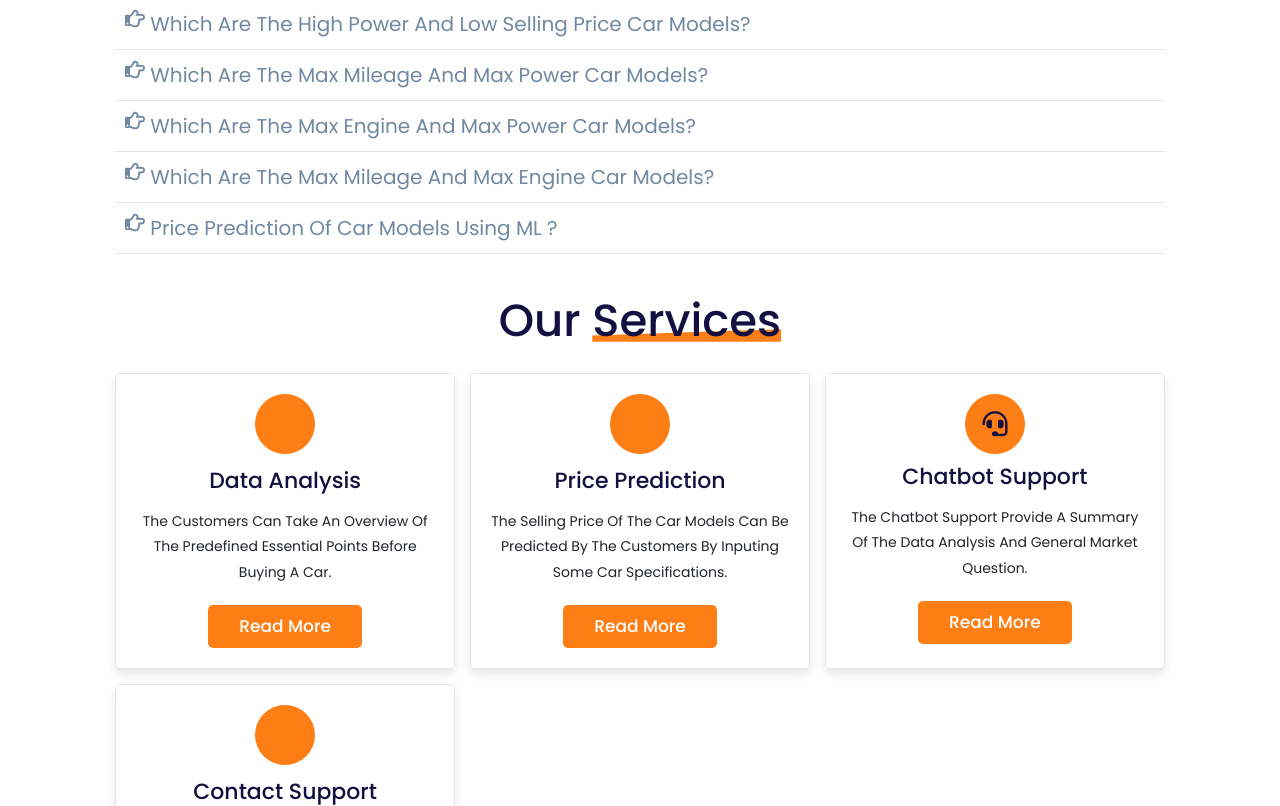
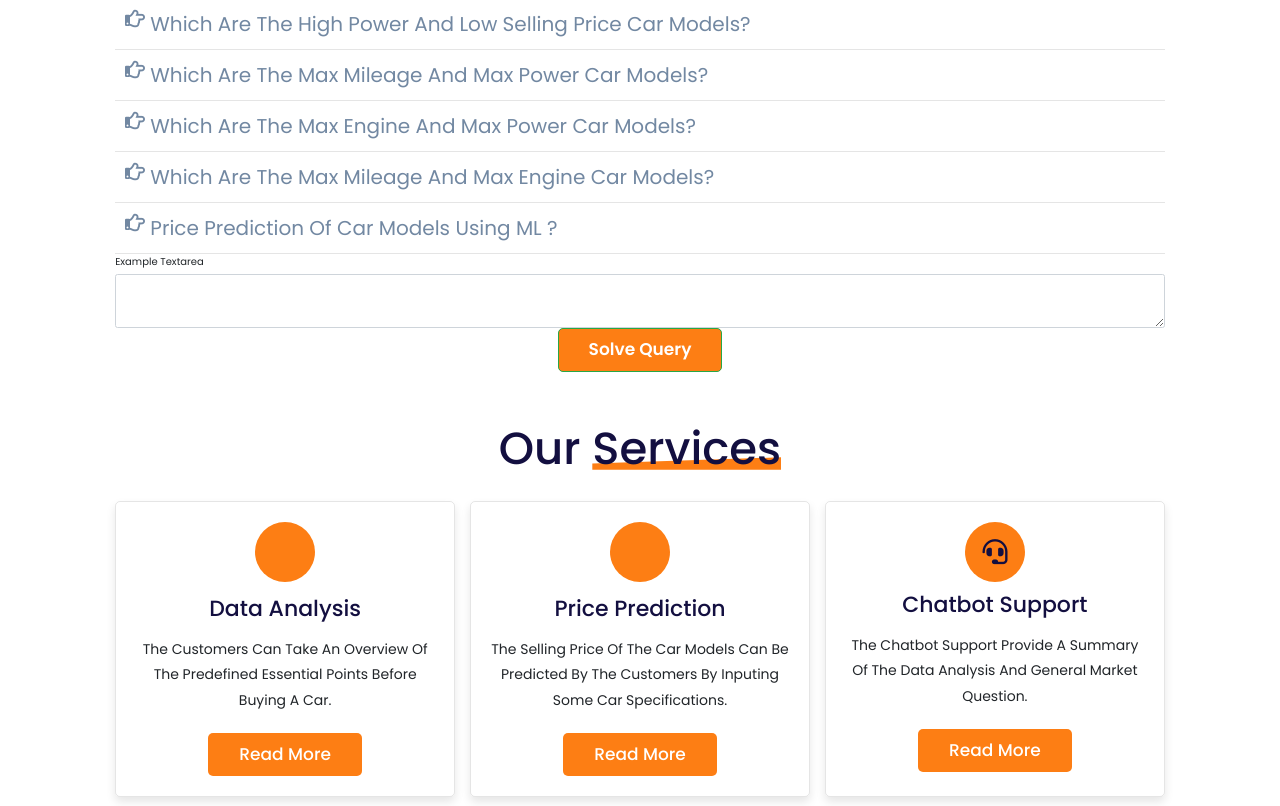
Before and after one commit to ShrutiMishra-2002/Car-Search-Karo, a Django app: page / in a window 1280 px wide. Shown: the part 1730-2536 px from the top of the page. Run offline with Django 4.2, Linux system fonts and the light colour scheme; parts of the project's set-up code (start-up, migrations or seed data) failed here and were passed over; some libraries are stand-ins or nearby versions.

```diff
--- a/cars/settings.py
+++ b/cars/settings.py
@@ -11,6 +11,8 @@ https://docs.djangoproject.com/en/4.0/ref/settings/
 """
 import os
 from pathlib import Path
+from decouple import config
+import environ
 
 # Build paths inside the project like this: BASE_DIR / 'subdir'.
 BASE_DIR = Path(__file__).resolve().parent.parent
@@ -83,6 +85,9 @@ TEMPLATES = [
 
 WSGI_APPLICATION = 'cars.wsgi.application'
 
+env = environ.Env()
+environ.Env.read_env()
+API_KEY = env("API_KEY")
 
 # Database
 # https://docs.djangoproject.com/en/4.0/ref/settings/#databases
--- a/selectCar/templates/selectCar/index.html
+++ b/selectCar/templates/selectCar/index.html
@@ -190,6 +190,20 @@ Page {% endblock %} {% block body %}
         models using ML ?</a
       >
     </div>
+    <div class="form-group">
+      <form action="{% url 'query1' %}" method="POST" class="mb-3">
+        {% csrf_token %}
+      <label for="exampleFormControlTextarea1">Example textarea</label>
+      <textarea class="form-control" id="Textarea1" name = "Textarea1" rows="3"></textarea>
+      <div class="text-center">
+        <input
+          class="btn btn-outline-success font-weight-bold"
+          type="submit"
+          value="Solve Query"
+        />
+      </div>
+    </div>
+
   </div>
 </section>
 <!-- question section ends -->
--- a/selectCar/urls.py
+++ b/selectCar/urls.py
@@ -18,6 +18,7 @@ urlpatterns = [
        path('car/data6', views.data6, name='result6'),
        path('car/data7', views.data7, name='result7'),
        path('car/data8', views.data8, name='result8'),
+       path('car/data9', views.query, name='query1'),
        # path('car/data9', views.data9, name='result9'),
 
        # Prediction page URL
--- a/selectCar/views.py
+++ b/selectCar/views.py
@@ -9,10 +9,22 @@ import pandas as pd
 from .models import ContactUs
 import pickle
 import numpy as np
+import os
+import openai
+from django.http import HttpResponse
+import environ
+
 
 # Read data from csv file
 df = pd.read_csv("selectCar/data/processed_cardekho.csv")
 model = pickle.load(open('selectCar/data/deepmodel.sav', "rb"))
+env = environ.Env()
+# reading .env file
+environ.Env.read_env()
+
+# Raises django's ImproperlyConfigured exception if SECRET_KEY not in os.environ
+API_KEY = env("API_KEY")
+print("API_KEY", API_KEY)
 
 # Current car details
 car: dict = {
@@ -256,3 +268,26 @@ def data8(request):
     tempDF=  tempDF.sort_values('enginev', ascending=False).head()
     car['dataSet'] = len(tempDF)
     return render(request, 'selectCar/car.html',{'car':car, "dataT":tempDF.values.tolist(), "dataY":str(tempDF["selling_price"].values.tolist()), "dataX": str(tempDF["name"].values.tolist())})
+
+
+def query(request):
+
+
+        openai.api_key= API_KEY
+        if request.POST["Textarea1"]:
+            ques=str(request.POST["Textarea1"])
+            print(ques)
+
+            answer = openai.Completion.create(
+            model="text-davinci-003",
+            prompt=f"Q:{ques}\n A:",
+            temperature=0,
+            max_tokens=100,
+            top_p=1,
+            frequency_penalty=0,
+            presence_penalty=0,
+            stop=["\n"]
+            )
+            print(answer.choices[0].text)
+        return HttpResponse(answer.choices[0].text)
+        #return render(request, 'selectCar/query.html',{'result':response})
```
Also changed, not shown: 1 other file.
